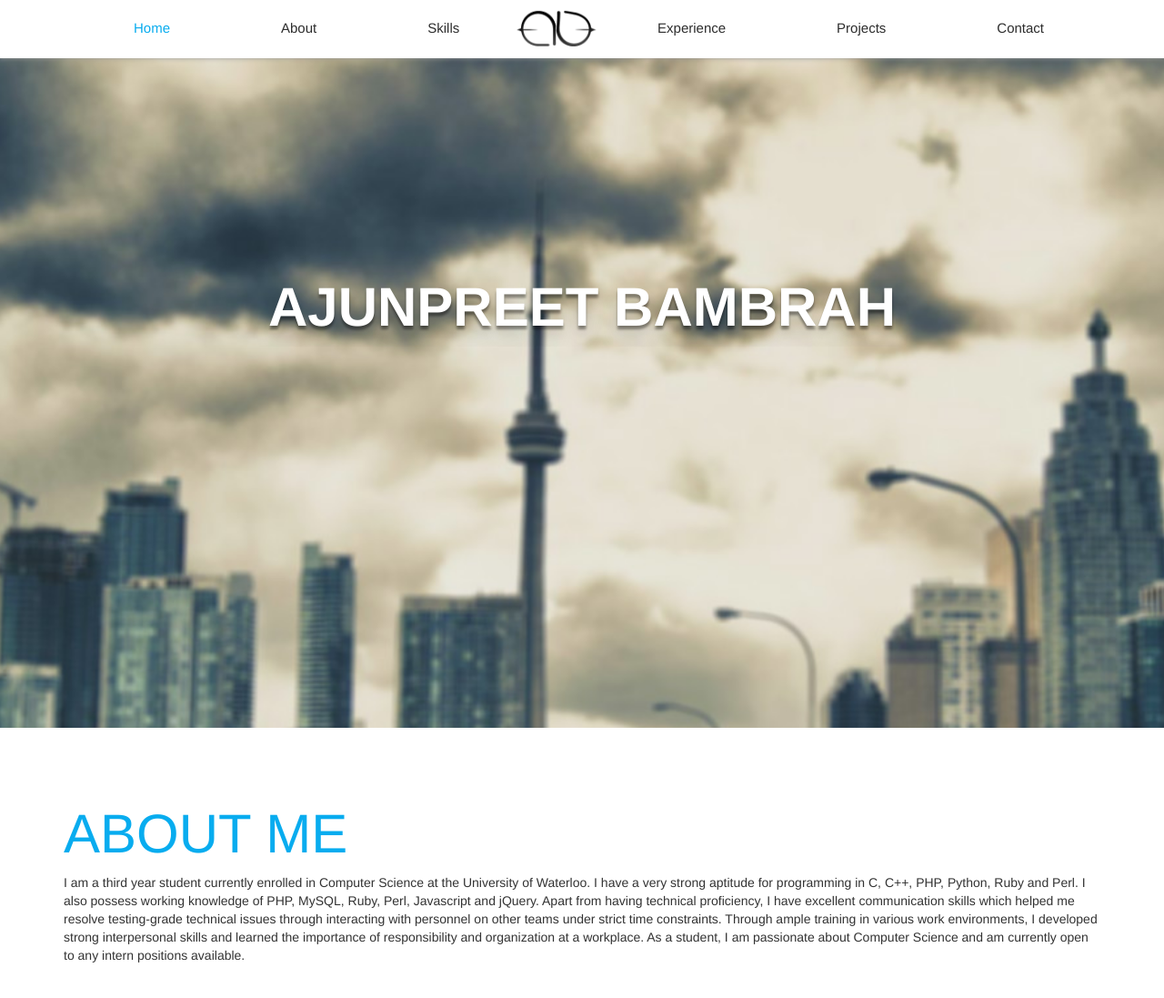
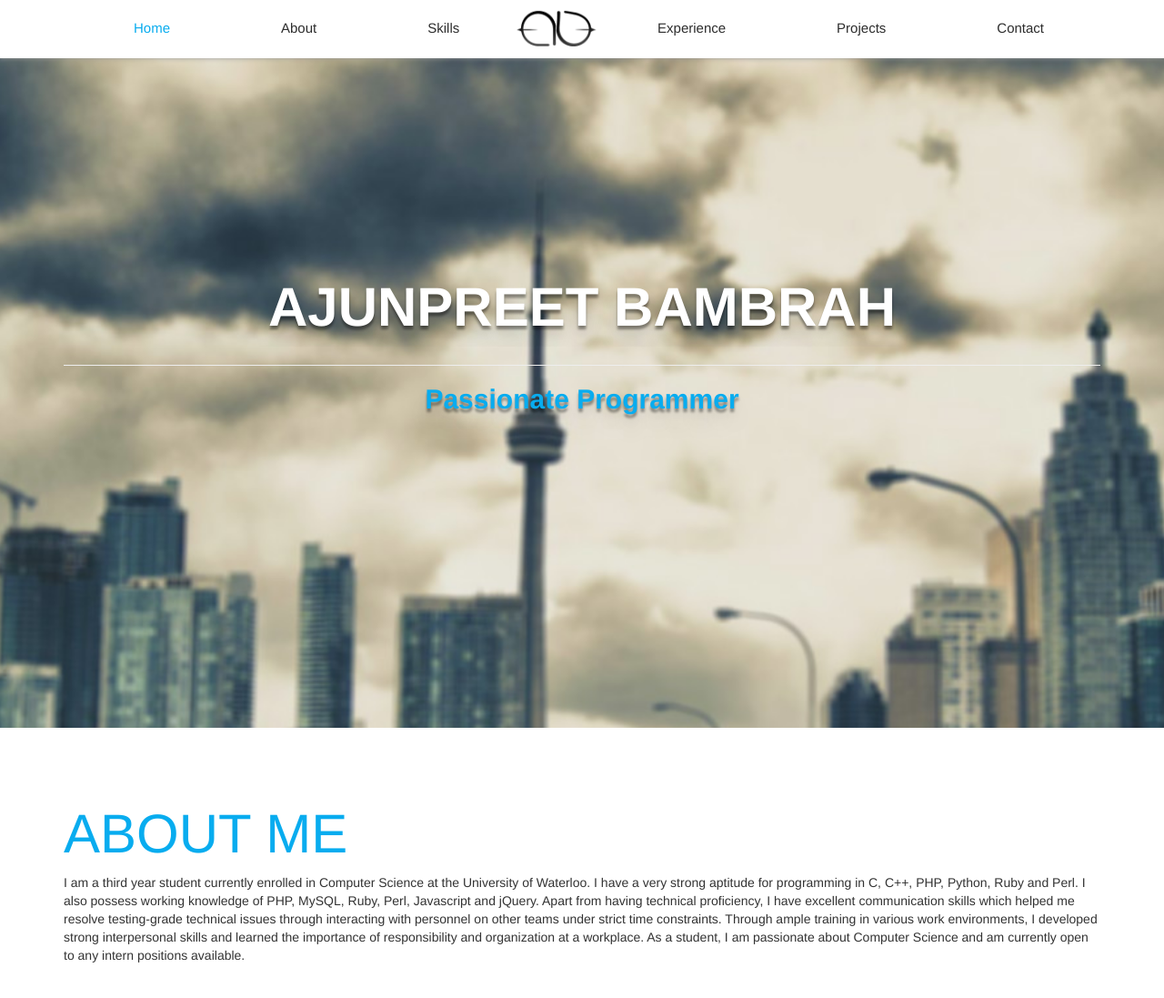
Before and after one commit to ajunB7/ajuni7.github.io, a Jekyll site: the page built from index.html, in a window 1280 px wide and 1150 px high. Shown: the top 1097 px of the window at 91% size. Built offline with Jekyll 4.4.1, drawn with Linux system fonts in a browser that asks for light colours; nearby versions of some CDN libraries.

Commit message:
add subtitle

```diff
--- a/_includes/mainpanel.html
+++ b/_includes/mainpanel.html
@@ -4,6 +4,7 @@
 			<div id="slidecaption" class="text-center">
 				<h1 id="main-title">Ajunpreet Bambrah</h1>
 			</div>
-
+			<hr />
+				<h2 id="subtitle" class="text-center">Passionate Programmer</h2>
 		</div>
 </div>
--- a/_includes/navbar.html
+++ b/_includes/navbar.html
@@ -4,20 +4,25 @@
     <nav class="navbar navbar-default" role="navigation">
             <button type="button" class="navbar-toggle" data-toggle="collapse" data-target="#main-nav"> <span class="sr-only">Toggle navigation</span> <span class="icon-bar"></span> <span class="icon-bar"></span> <span class="icon-bar"></span> </button>
             <img class="logo " src="/images/ajunlogo.png" alt="">
+
             <div class="collapse navbar-collapse" id="main-nav">
               <div class="navigation">
+
                 <ul class="nav navbar-nav navbar-left ">
                   <li class="active"><a class="subNavBtn active" href="#.">Home</a> </li>
                   <li class=""><a href="#." class="">About</a></li>
                   <li class=""><a href="#.">Skills</a></li>
                 </ul>
+
                 <ul class="nav navbar-nav navbar-right ">
                   <li><a href="#.">Experience</a></li>
                   <li><a href="#.">Projects</a></li>
                   <li><a href="#." class="end">Contact</a></li>
                 </ul>
+
               </div>
             </div>
+
     </nav>
   </div>
   <div class="clearfix"></div>
--- a/css/style.scss
+++ b/css/style.scss
@@ -11,6 +11,14 @@ h1 {
 	text-transform:uppercase;
 	font-weight: 500;
 }
+#subtitle {
+	color : $main-color;
+	text-shadow: 0px 4px 3px rgba(0,0,0,0.4),
+             0px 8px 13px rgba(0,0,0,0.1),
+             0px 18px 23px rgba(0,0,0,0.1);
+    font-weight: 900;
+}
+
 #homepage {
 	z-index: 10;
 	position: relative;
```
